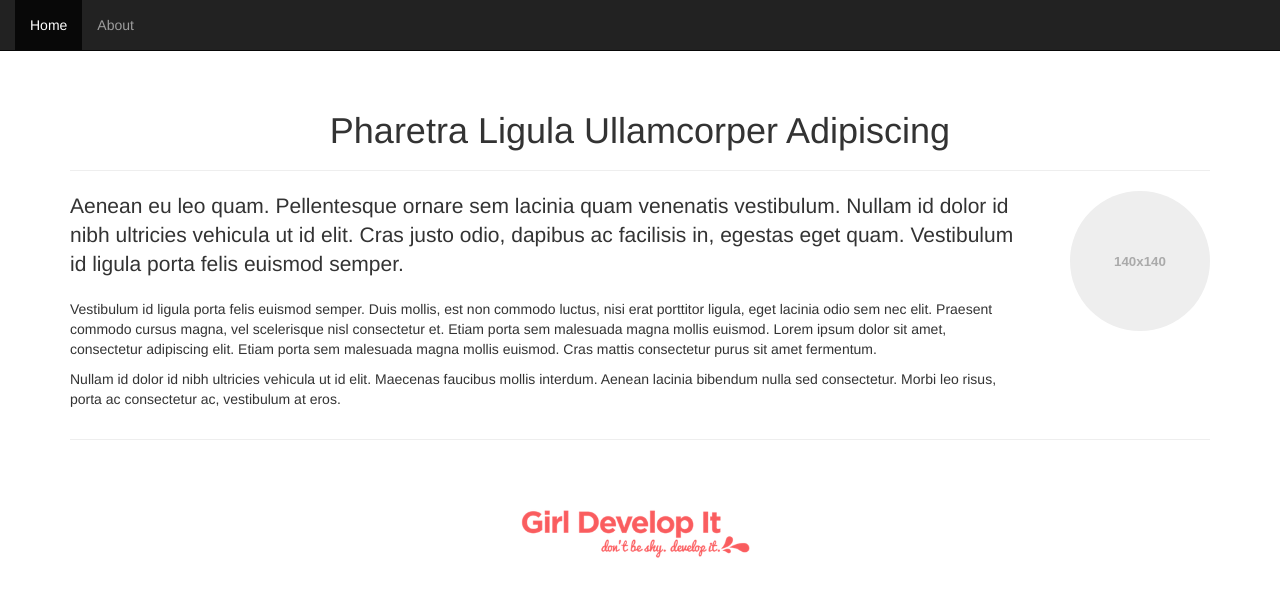
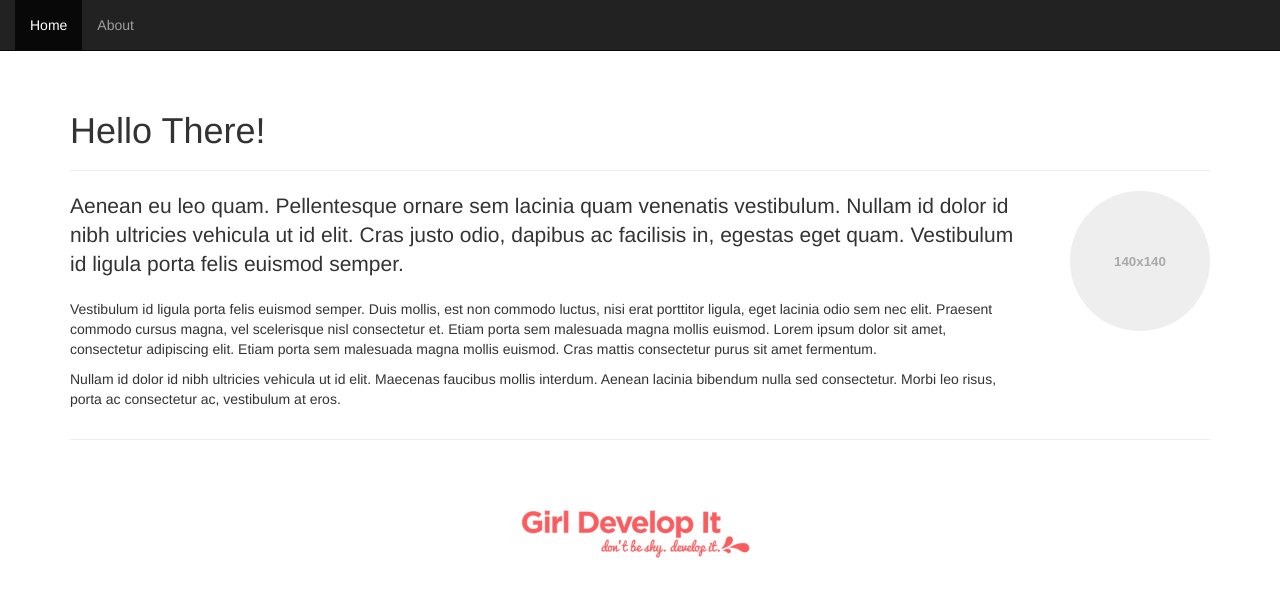
Before and after one commit to corinneling/gdi-dayton-git, a plain HTML site: page intro-to-git-starter-kit-master/index.html in a window 1280 px wide. Drawn offline with Linux system fonts and the light colour scheme.

Commit message:
Changes to index.html

```diff
--- a/intro-to-git-starter-kit-master/index.html
+++ b/intro-to-git-starter-kit-master/index.html
@@ -17,7 +17,7 @@
   </nav>
   <div class="container">
     <header class="page-header">
-      <h1 class="text-center">Pharetra Ligula Ullamcorper Adipiscing</h1>
+      <h1 class="texat-center">Hello There!</h1>
     </header>
 
     <div class="row">
```
